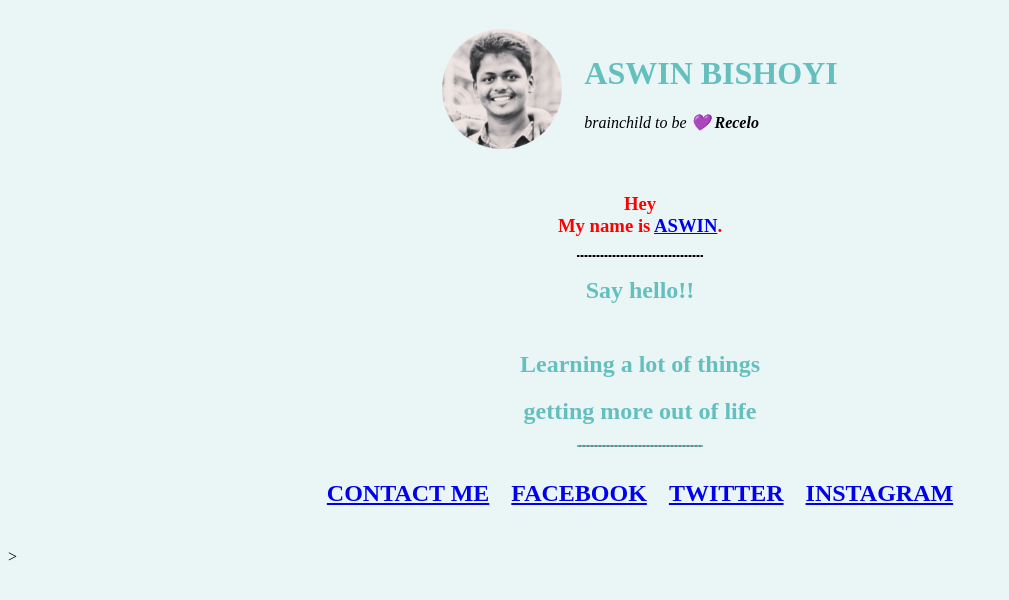
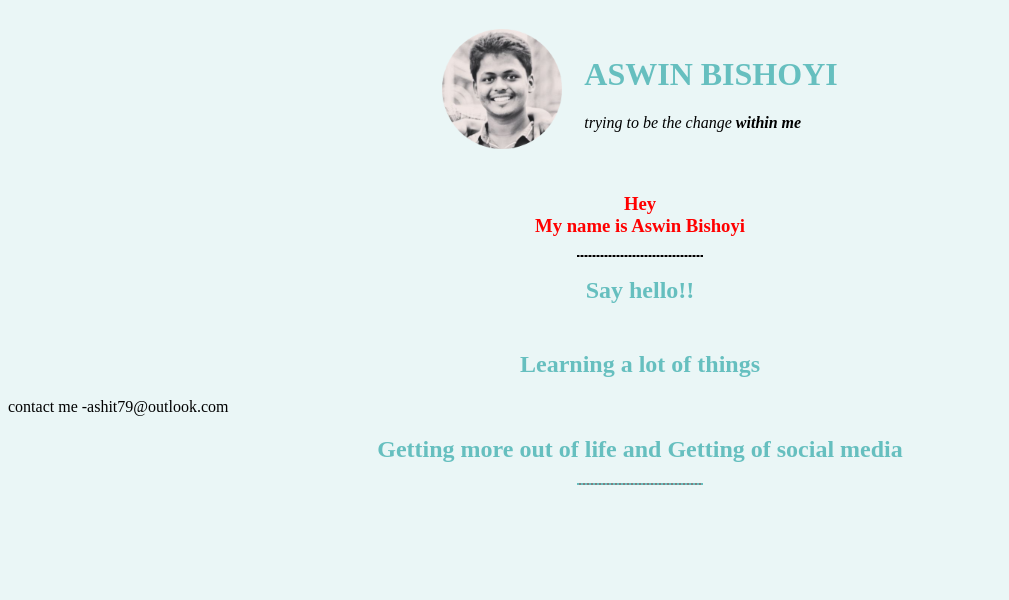
Before and after one commit to aswinbishoyi/ab, a plain HTML site: page index.html in a window 1280 px wide. Shown: the whole page, without its empty margins (0-1009 px from the left). Drawn offline with Linux system fonts and the light colour scheme.

Commit message:
Update index.html

```diff
--- a/index.html
+++ b/index.html
@@ -18,7 +18,7 @@
         <td><img src="aswin.png" alt="this is me"></td>
         <td>
           <h1>ASWIN BISHOYI</h1>
-          <P><em>brainchild to be 💜 <strong>Recelo</strong></em></P>
+          <P><em>trying to be the change<strong> within me</strong></em></P>
         </td>
       </tr>
     </table>
@@ -31,7 +31,7 @@
     <center>
 
     <h3>Hey  <br>
-  My name is <a href="https://www.instagram.com/aswin_bishoyi/"> ASWIN</a>. <br>
+  My name is Aswin Bishoyi <br>
   </h3></center>
   </p>
   <hr>
@@ -39,7 +39,8 @@
     <center>
       <h2>Say hello!!<h2>
      <br>
-      Learning a lot of things <br>
+      Learning a lot of things
+<br>
 
 
 
@@ -48,27 +49,12 @@
 
 
     </center>
-
+contact me -ashit79@outlook.com
     <center>
-    <h2>getting more out of life<h2>
+    <h2>Getting more out of life and
+Getting of social media<h2>
 
     <hr>
 
-      <table cellspacing="20">
-        <tr>
-          <td>
-            <a href="contact-me.html">CONTACT ME</a>
-          </td>
-          <!-- THIS IS HOW YOU CAN ADD YOU SOCIAL MEADIA HANDLES IN YOUR WEBSITE ONLY USING HTML-->
-          <td><a href="https://www.facebook.com/aswin.bishoyi.9/">FACEBOOK</a></td>
-          <td><a href="https://twitter.com/aswin_bishoyi">TWITTER</a></td>
-          <td><a href="https://www.instagram.com/aswin_bishoyi/">INSTAGRAM</a></td>
-        </tr>
-      </table>
-    </center>
->
-    <!-- THIS IS HOW CAN YOU CREATE A NEW PAGE -->
-
-    <!-- see we use this ordered list to show numbers ,but for bulletpoints you can also use unorded list-->
 
 </html>
```
